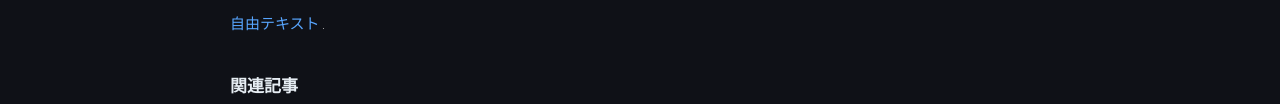
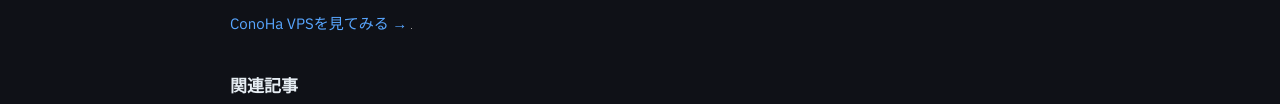
Before and after one commit to uuii13524-afk/shaky-shell, an Astro site: page /posts/docker-install-windows in a window 1280 px wide. Shown: the part 1060-1164 px from the top of the page. Built offline with nearby package versions, Linux system fonts and the light colour scheme; Astro itself is replaced by a stand-in of ours; grey boxes are pictures that could not be loaded.

Commit message:
add affiliate link to docker article

```diff
--- a/src/pages/posts/docker-install-windows.md
+++ b/src/pages/posts/docker-install-windows.md
@@ -40,7 +40,7 @@ docker run hello-world
 ローカルでDockerを動かせるようになったら、次は本番サーバーへの展開です。
 ConoHa VPSならDockerがすぐに使える環境を低コストで用意できます。
 
-<a href="https://px.a8.net/svt/ejp?a8mat=4B3UZB+CFPZOY+50+4YQYYA" rel="nofollow">自由テキスト</a>
+<a href="https://px.a8.net/svt/ejp?a8mat=4B3UZB+CFPZOY+50+4YQYYA" rel="nofollow">ConoHa VPSを見てみる →</a>
 <img border="0" width="1" height="1" src="https://www10.a8.net/0.gif?a8mat=4B3UZB+CFPZOY+50+4YQYYA" alt="">
 
 ## 関連記事
```
